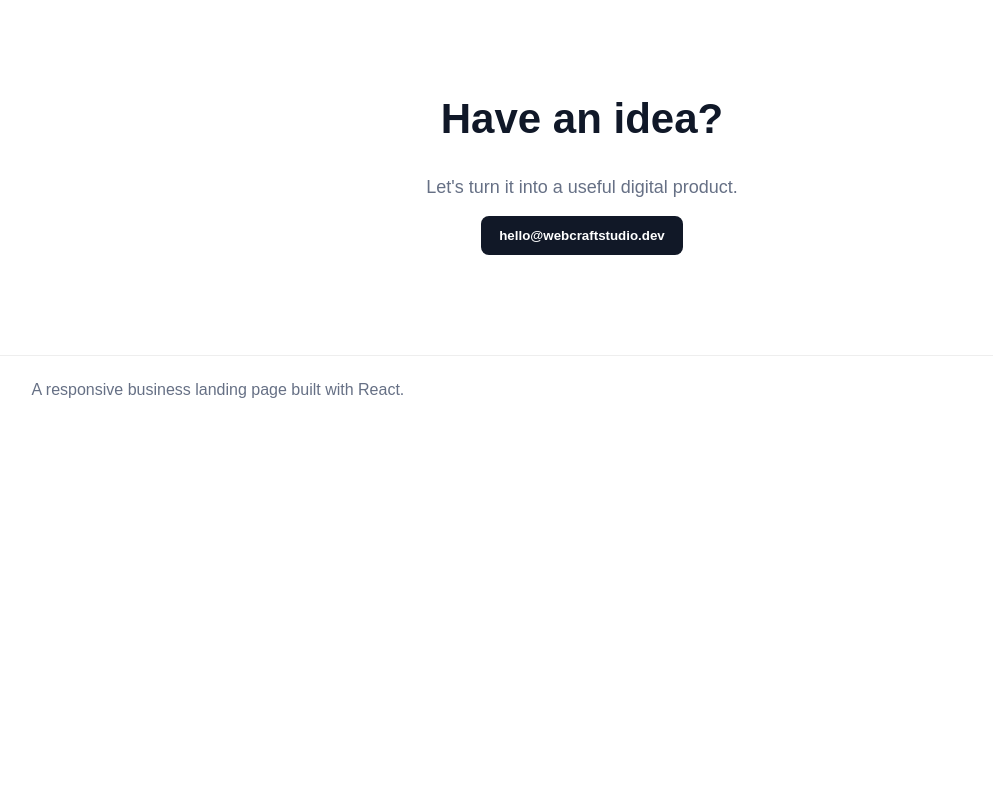
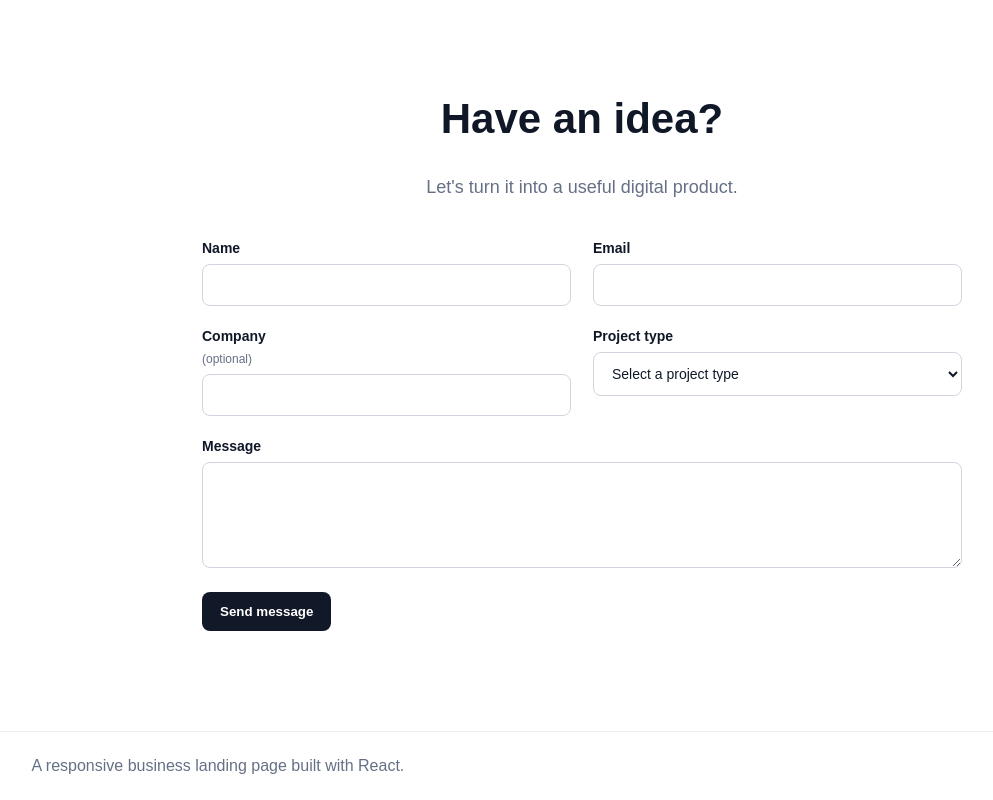
Before and after one commit to mandadapuswarna/webcraft-business-landing-page, a React (Vite) app: page / in a window 1280 px wide. Shown: the part 3338-4138 px from the top of the page, without its empty margins (58-1051 px from the left). Before the commit the page ends 3762 px from the top, so only its background shows below. Built offline with nearby package versions, Linux system fonts and the light colour scheme.

Commit message:
feat: add contact form with validation

```diff
--- a/src/components/Contact/Contact.jsx
+++ b/src/components/Contact/Contact.jsx
@@ -1,9 +1,135 @@
+import { useState } from "react";
+
 export default function Contact() {
   return (
     <section id="contact" className="contact">
       <h2>Have an idea?</h2>
       <p>Let's turn it into a useful digital product.</p>
-      <button>hello@webcraftstudio.dev</button>
+      <ContactForm />
     </section>
   );
 }
+
+const initialForm = {
+  name: "",
+  email: "",
+  company: "",
+  projectType: "",
+  message: "",
+};
+
+function validateForm(form) {
+  const errors = {};
+
+  if (!form.name.trim()) {
+    errors.name = "Please enter your name.";
+  }
+
+  if (!form.email.trim()) {
+    errors.email = "Please enter your email address.";
+  } else if (!/^[^\s@]+@[^\s@]+\.[^\s@]+$/.test(form.email)) {
+    errors.email = "Please enter a valid email address.";
+  }
+
+  if (!form.message.trim()) {
+    errors.message = "Please tell us a little about your project.";
+  }
+
+  return errors;
+}
+
+function ContactForm() {
+  const [form, setForm] = useState(initialForm);
+  const [errors, setErrors] = useState({});
+  const [submitted, setSubmitted] = useState(false);
+
+  function handleChange(event) {
+    const { name, value } = event.target;
+
+    setForm((currentForm) => ({ ...currentForm, [name]: value }));
+    setErrors((currentErrors) => ({ ...currentErrors, [name]: "" }));
+    setSubmitted(false);
+  }
+
+  function handleSubmit(event) {
+    event.preventDefault();
+    const validationErrors = validateForm(form);
+
+    if (Object.keys(validationErrors).length > 0) {
+      setErrors(validationErrors);
+      setSubmitted(false);
+      return;
+    }
+
+    setForm(initialForm);
+    setErrors({});
+    setSubmitted(true);
+  }
+
+  return (
+    <form className="contact-form" onSubmit={handleSubmit} noValidate>
+      <div className="form-fields">
+        <label>
+          Name
+          <input
+            name="name"
+            type="text"
+            value={form.name}
+            onChange={handleChange}
+            aria-invalid={Boolean(errors.name)}
+            aria-describedby={errors.name ? "name-error" : undefined}
+          />
+          {errors.name && <span id="name-error">{errors.name}</span>}
+        </label>
+        <label>
+          Email
+          <input
+            name="email"
+            type="email"
+            value={form.email}
+            onChange={handleChange}
+            aria-invalid={Boolean(errors.email)}
+            aria-describedby={errors.email ? "email-error" : undefined}
+          />
+          {errors.email && <span id="email-error">{errors.email}</span>}
+        </label>
+        <label>
+          Company <em>(optional)</em>
+          <input
+            name="company"
+            type="text"
+            value={form.company}
+            onChange={handleChange}
+          />
+        </label>
+        <label>
+          Project type
+          <select name="projectType" value={form.projectType} onChange={handleChange}>
+            <option value="">Select a project type</option>
+            <option value="website">Website</option>
+            <option value="web-app">Web application</option>
+            <option value="design-system">UI system</option>
+          </select>
+        </label>
+      </div>
+      <label>
+        Message
+        <textarea
+          name="message"
+          rows="5"
+          value={form.message}
+          onChange={handleChange}
+          aria-invalid={Boolean(errors.message)}
+          aria-describedby={errors.message ? "message-error" : undefined}
+        />
+        {errors.message && <span id="message-error">{errors.message}</span>}
+      </label>
+      <button type="submit">Send message</button>
+      {submitted && (
+        <p className="form-success" role="status">
+          Thanks! Your message has been received.
+        </p>
+      )}
+    </form>
+  );
+}
--- a/src/styles.css
+++ b/src/styles.css
@@ -304,6 +304,73 @@ section h2 {
   color: #667085;
   font-size: 18px;
 }
+.contact-form {
+  max-width: 760px;
+  margin: 42px auto 0;
+  text-align: left;
+}
+.form-fields {
+  display: grid;
+  grid-template-columns: repeat(2, 1fr);
+  gap: 22px;
+}
+.contact-form label {
+  display: flex;
+  flex-direction: column;
+  gap: 8px;
+  color: #101828;
+  font-size: 14px;
+  font-weight: bold;
+}
+.contact-form em {
+  color: #667085;
+  font-size: 12px;
+  font-weight: normal;
+  font-style: normal;
+}
+.contact-form input,
+.contact-form select,
+.contact-form textarea {
+  width: 100%;
+  padding: 12px 14px;
+  color: #101828;
+  font: inherit;
+  font-weight: normal;
+  background: #fff;
+  border: 1px solid #d0d5dd;
+  border-radius: 8px;
+}
+.contact-form textarea {
+  resize: vertical;
+}
+.contact-form input:focus,
+.contact-form select:focus,
+.contact-form textarea:focus {
+  outline: 2px solid #2563eb;
+  outline-offset: 2px;
+}
+.contact-form input[aria-invalid="true"],
+.contact-form textarea[aria-invalid="true"] {
+  border-color: #b42318;
+}
+.contact-form label > span {
+  color: #b42318;
+  font-size: 12px;
+  font-weight: normal;
+}
+.contact-form > label {
+  margin-top: 22px;
+}
+.contact-form > button {
+  margin-top: 24px;
+  cursor: pointer;
+}
+.form-success {
+  margin: 18px 0 0;
+  color: #067647 !important;
+  font-size: 14px !important;
+  font-weight: bold;
+}
 footer {
   padding: 25px 7%;
   border-top: 1px solid #eee;
@@ -329,6 +396,9 @@ footer {
   .testimonial-grid {
     grid-template-columns: 1fr;
   }
+  .form-fields {
+    grid-template-columns: 1fr;
+  }
   section h2 {
     font-size: 32px;
   }
```
Also changed, not shown: 1 other file (tests, documents, lock files or other folders).
